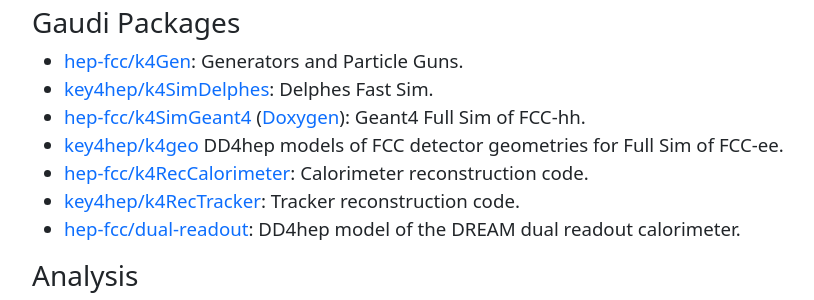
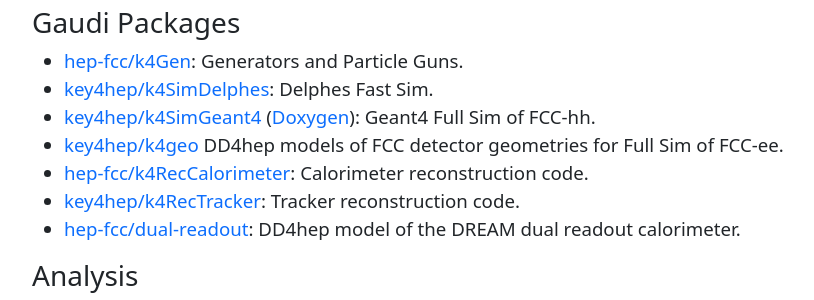
Before and after one commit to HEP-FCC/FCCSW, a Jekyll site: the page built from index.md, in a window 1280 px wide and 900 px high, scrolled down 1310 px. Shown: the part 156-456 px from the top of the window, without its empty margins (50-864 px from the left). Built offline with Jekyll 4.4.1, drawn with Linux system fonts in a browser that asks for light colours.

Commit message:
Updating location of k4SimGeant4

```diff
--- a/index.md
+++ b/index.md
@@ -73,8 +73,8 @@
     Guns.
 * [key4hep/k4SimDelphes](https://github.com/key4hep/k4SimDelphes): Delphes Fast
     Sim.
-* [hep-fcc/k4SimGeant4](https://github.com/hep-fcc/k4SimGeant4)
-    ([Doxygen](https://hep-fcc.github.io/k4SimGeant4/)): Geant4 Full Sim of
+* [key4hep/k4SimGeant4](https://github.com/key4hep/k4SimGeant4)
+    ([Doxygen](https://key4hep.github.io/k4SimGeant4/)): Geant4 Full Sim of
     FCC-hh.
 * [key4hep/k4geo](https://github.com/key4hep/k4geo) DD4hep models of FCC
     detector geometries for Full Sim of FCC-ee.
```
